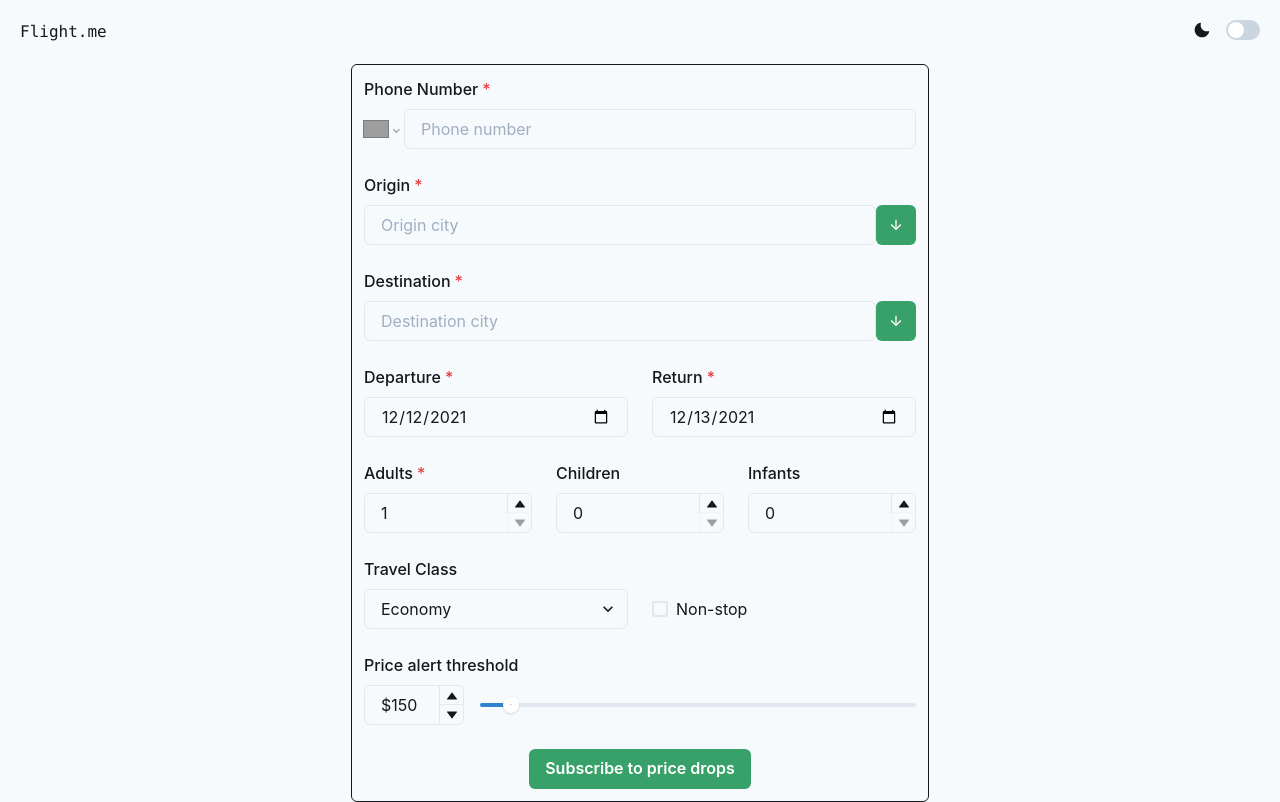
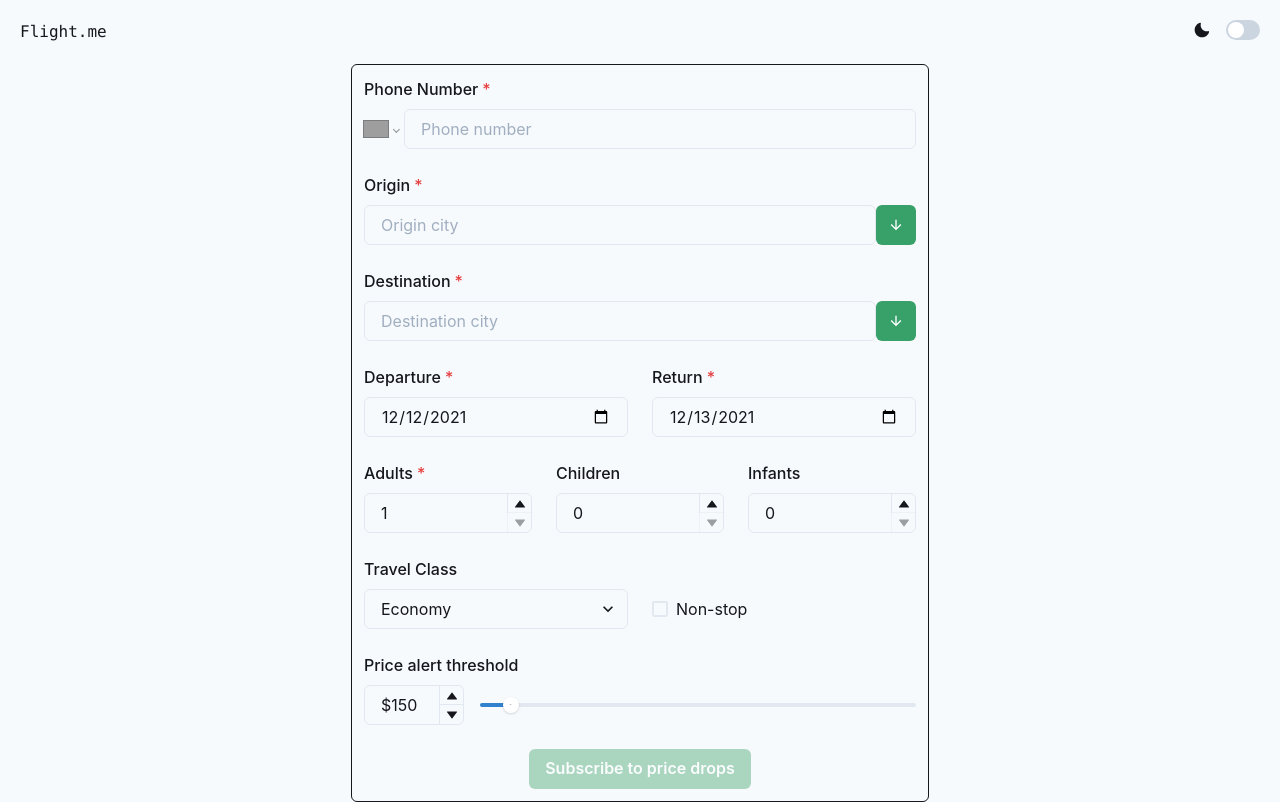
Before and after one commit to richard-paredes/flight.me, a Next.js app: page / in a window 1280 px wide. Built offline with nearby package versions, Linux system fonts and the light colour scheme; grey boxes are pictures that could not be loaded.

Commit message:
ui in mvp state

```diff
--- a/src/extensions/yup.ts
+++ b/src/extensions/yup.ts
@@ -11,7 +11,7 @@ Yup.addMethod<Yup.StringSchema>(Yup.string, "phoneNumber", function (message: st
     return this.test({
         name: "phoneNumber",
         message: message,
-        test: (value) => isValidPhoneNumber(value)
+        test: (value) => isValidPhoneNumber(value || '')
     });
 });
 
--- a/src/features/FlightSearch/FlightSearchForm.tsx
+++ b/src/features/FlightSearch/FlightSearchForm.tsx
@@ -208,7 +208,7 @@ export const FlightSearchForm: React.FC<FlightSearchFormProps> = ({ values, erro
                     </FormControl>
                 </Flex>
                 <Flex w="full" justify="center" py="3">
-                    <Button colorScheme="green" type="submit" isLoading={isSubmitting} disabled={isSubmitting || Object.keys(errors).length > 0}>
+                    <Button colorScheme="green" type="submit" isLoading={isSubmitting} disabled={isSubmitting || Object.keys(touched).length === 0 || Object.keys(errors).length > 0}>
                         Subscribe to price drops
                     </Button>
                 </Flex>
```
Also changed, not shown: 1 other file (tests, documents, lock files or other folders).
